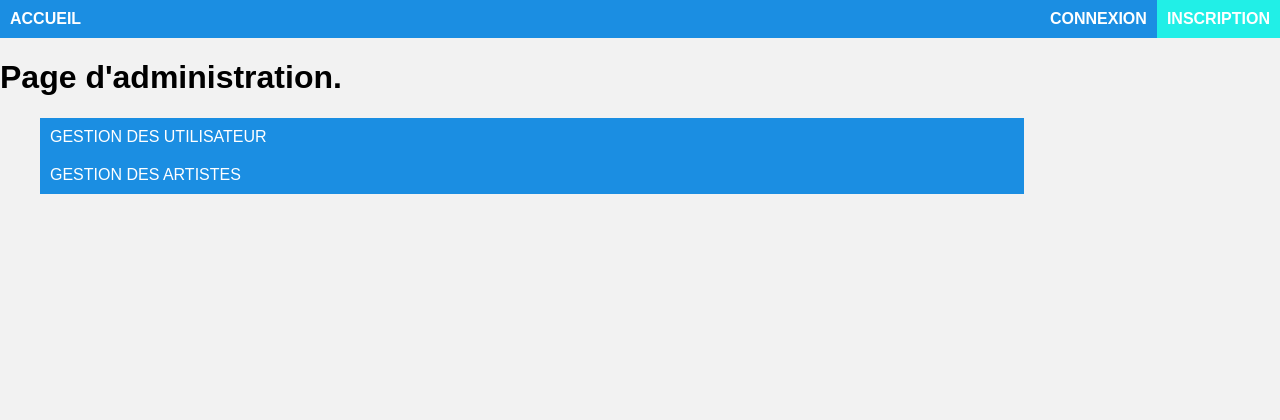
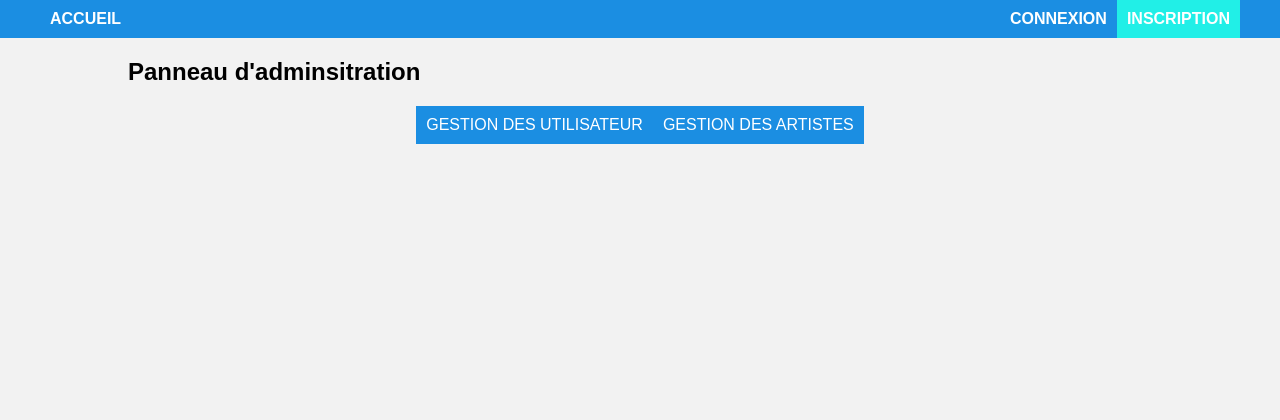
Before and after one commit to sylvainlapeyrade/projet_web_bdd_php, a PHP site: page /administration/index.php in a window 1280 px wide. Shown: the top 420 px of the page. Run offline with PHP 8.4, Linux system fonts and the light colour scheme.

Commit message:
indentation et structure model

```diff
--- a/administration/index.php
+++ b/administration/index.php
@@ -13,16 +13,18 @@
 <?php include_once(dirname(__FILE__).'/../header.php'); ?>
 
 <main>
-        <h1>Page d'administration.</h1>
   <section>
-            <ul>
-                <a href="./adminGestionUser.php">
-                    <li class="button button-blue">Gestion des utilisateur</li>
+    <h1>
+      <a href="./index.php">Panneau d'adminsitration</a>
+    </h1>
+    <section class="flex flex-center">
+      <a class="button button-blue" href="./adminGestionUser.php">
+        Gestion des utilisateur
       </a>
-                <a>
-                    <li class="button button-blue">Gestion des artistes</li>
+      <a class="button button-blue" href="./adminGestionArtiste.php">
+        Gestion des artistes
       </a>
-            </ul>
+    </section>
   </section>
 </main>
 
--- a/index.php
+++ b/index.php
@@ -13,6 +13,8 @@
 <?php include_once(dirname(__FILE__).'/header.php'); ?>
 
     <main>
+      <section>
+      </section>
     </main>
 
 <?php include_once(dirname(__FILE__).'/footer.php'); ?>
--- a/styles/connexion.css
+++ b/styles/connexion.css
@@ -2,7 +2,3 @@
  * FICHIER : STYLES -> CONNEXION.CSS
  * Fichier de style pour la page 'connexion'
  */
-
-main>section {
-    margin-top: 100px;
-}
--- a/styles/default.css
+++ b/styles/default.css
@@ -7,6 +7,7 @@
 
 main>section {
     width: 80%;
+    margin: 0 auto;
 }
 
 a { text-decoration: none; color: black; }
@@ -47,6 +48,15 @@
 .background-blue { background: blue; }
 .background-green { background: green; }
 .background-cyan { background: #21efe7; }
+
+.width-100 { width: 100px; }
+.width-150 { width: 150px; }
+.width-200 { width: 200px; }
+.width-250 { width: 250px; }
+.width-300 { width: 300px; }
+.width-350 { width: 350px; }
+.width-400 { width: 400px; }
+.width-450 { width: 450px; }
 
 .button {
     padding: 10px;
--- a/styles/header.css
+++ b/styles/header.css
@@ -2,6 +2,7 @@
     background: #1b8ee2;
     font-weight: bold;
     text-transform:uppercase;
+    padding: 0px 40px;
 }
 
 nav {
--- a/styles/inscription.css
+++ b/styles/inscription.css
@@ -2,7 +2,3 @@
  * FICHIER : STYLES -> INSCRIPTION.CSS
  * Fichier de style pour la page 'inscription'
  */
-
-main>section {
-    margin-top: 100px;
-}
```
Also changed, not shown: administration/adminFormAddUser.php (+4 -3 lines), administration/adminFormModifyUser.php (+5 -3 lines), administration/adminGestionUser.php (+6 -4 lines), compte/connexion.php (+3 -5 lines), compte/inscription.php (+3 -5 lines), styles/adminGestionUser.css (+0 -8 lines). Lines whose indentation alone changed are shown as unchanged.
